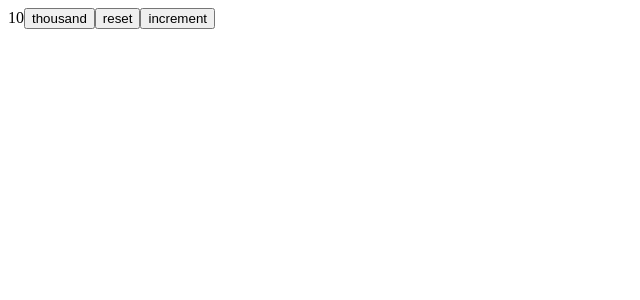
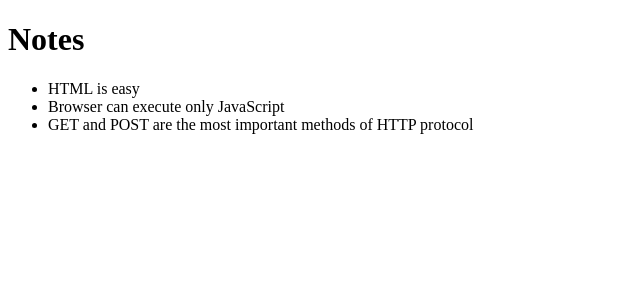
Before and after one commit to ChaseSobey/react-fullstack-course, a React (Create React App) app: page / in a window 1280 px wide. Shown: the top 300 px of the page, without its empty margins (0-640 px from the left). Built offline with nearby package versions, Linux system fonts and the light colour scheme.

Commit message:
Completion of Full Stack Course part 2-a

```diff
--- a/src/App.js
+++ b/src/App.js
@@ -1,46 +1,18 @@
-import { useState } from 'react';
+import Note from './components/Notes'
 
-function History({ allClicks }) {
-  if (allClicks.length === 0) {
-    return (
-      <div>
-        The app is used by pressing buttons.
-      </div>
-    );
-  } else {
-    return (
-      <div>
-        button press history: {allClicks.join(', ')}
-      </div>
-    );
-  };
-};
-function Button({ handleClick, text }) {
-  return (
-    <button onClick={handleClick}>
-      {text}
-    </button>
-  );
-};
-
-function App() {
-  const [ value, setValue ] = useState(10);
-  function setToValue(newValue) {
-    return function () {
-      console.log('value now', newValue);
-      setValue(newValue);
-    }
-  }
+function App(props) {
+  const { notes } = props;
 
   return (
     <div>
-      {value}
-      <Button handleClick={setToValue(1000)} text='thousand' />
-      <Button handleClick={setToValue(0)} text='reset' />
-      <Button handleClick={setToValue(value + 1)} text='increment' />
+      <h1>Notes</h1>
+      <ul>
+        {notes.map(note =>
+          <Note key={note.id} note={note} />
+        )}
+      </ul>
     </div>
   )
-
 }
 
 export default App;
--- /dev/null
+++ b/src/components/Notes.js
@@ -0,0 +1,7 @@
+function Note({ note }) {
+  return (
+    <li>{note.content}</li>
+  )
+}
+
+export default Note;
--- a/src/index.js
+++ b/src/index.js
@@ -2,6 +2,23 @@
 import ReactDOM from 'react-dom/client';
 import App from './App';
 
+const notes = [
+  {
+    id: 1,
+    content: 'HTML is easy',
+    important: true
+  },
+  {
+    id: 2,
+    content: 'Browser can execute only JavaScript',
+    important: false
+  },
+  {
+    id: 3,
+    content: 'GET and POST are the most important methods of HTTP protocol',
+    important: true
+  }
+]
 
 const root = ReactDOM.createRoot(document.getElementById('root'));
-root.render(<App />);
+root.render(<App notes={notes}/>);
```
